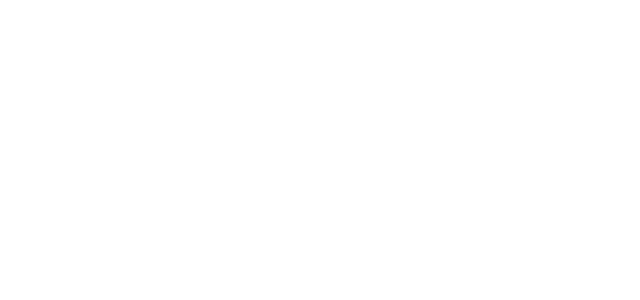
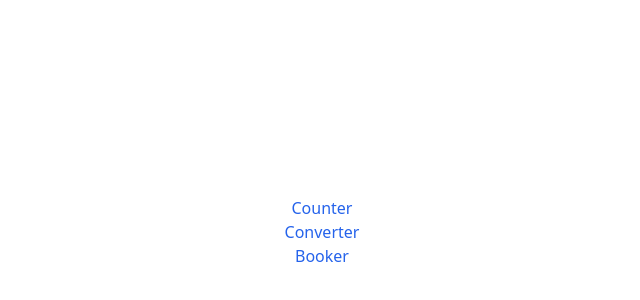
Before and after one commit to brachkow/7gui-vue, a Vue app: page / in a window 1280 px wide. Shown: the part 168-468 px from the top of the page, without its empty margins (318-958 px from the left). Built offline with nearby package versions, Linux system fonts and the light colour scheme.

Commit message:
ToC added

```diff
--- a/src/components/App.vue
+++ b/src/components/App.vue
@@ -1,5 +1,24 @@
 <template>
   <div class="container mx-auto flex justify-center items-center h-screen">
+    <nav v-if="$route.fullPath === '/'" class="text-center">
+      <ul>
+        <li v-for="(route, index) in $router.options.routes" :key="index">
+          <router-link
+            class="text-blue-600 hover:text-red-500 transition-colors"
+            :to="{ name: route.name }"
+            >{{ route.name }}</router-link
+          >
+        </li>
+      </ul>
+    </nav>
     <router-view />
   </div>
 </template>
+
+<script>
+  export default {
+    mounted() {
+      console.log(this);
+    },
+  };
+</script>
--- a/src/router/router.js
+++ b/src/router/router.js
@@ -8,9 +8,9 @@
 Vue.use(VueRouter);
 
 const routes = [
-  { path: '/counter', component: Counter },
-  { path: '/converter', component: Converter },
-  { path: '/booker', component: Booker },
+  { name: 'Counter', path: '/counter', component: Counter },
+  { name: 'Converter', path: '/converter', component: Converter },
+  { name: 'Booker', path: '/booker', component: Booker },
 ];
 
 const router = new VueRouter({
```
